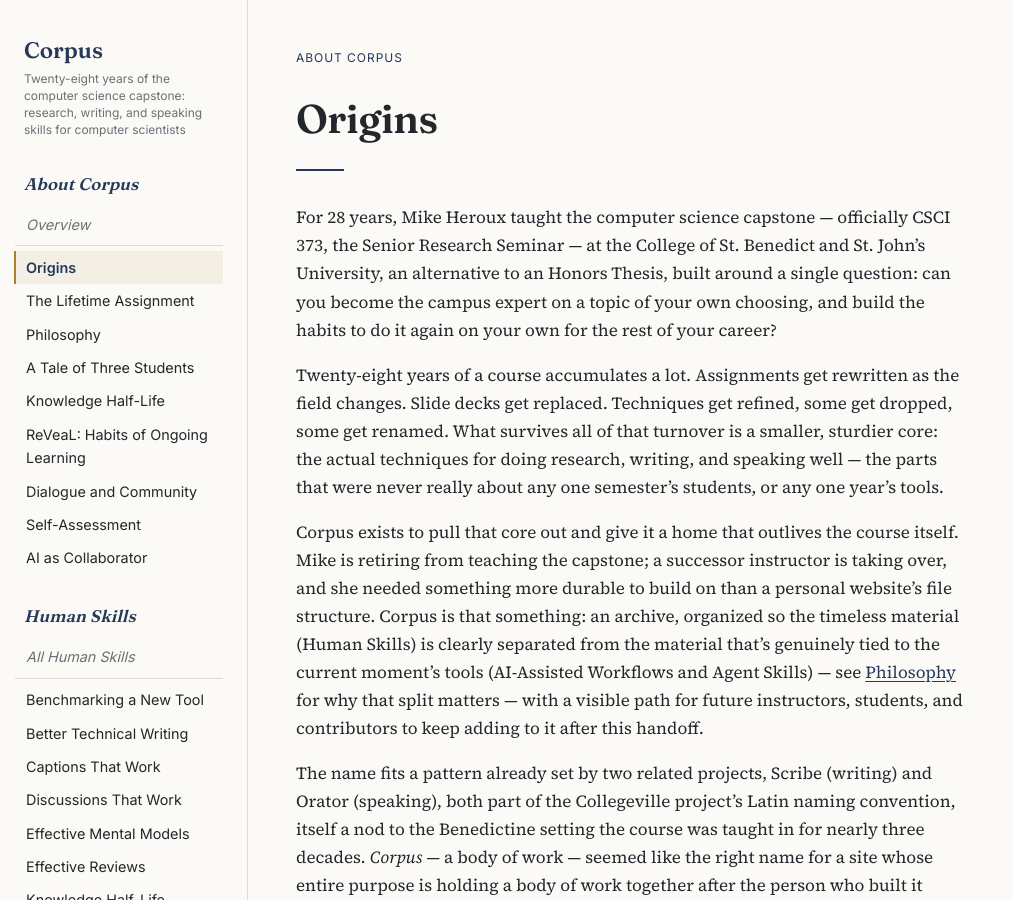
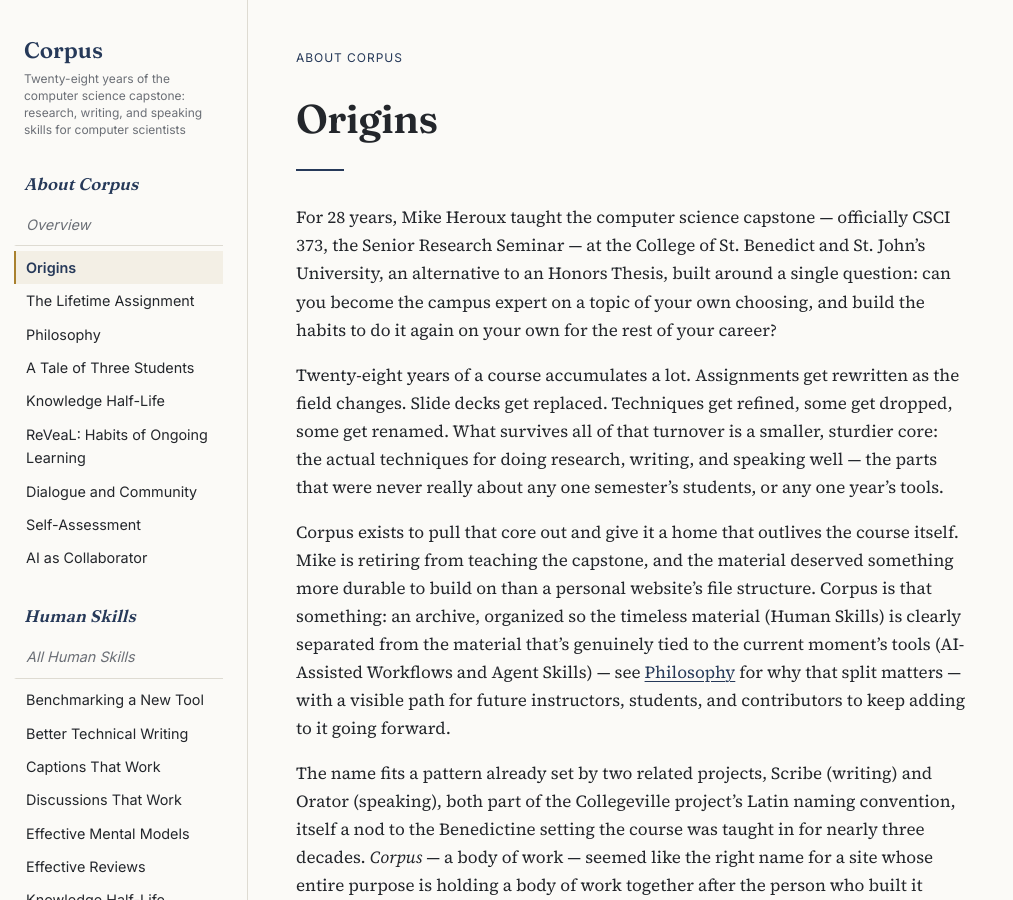
Before and after one commit to Collegeville/Corpus, a Jekyll site: the page built from _about_corpus/origins.md, in a window 1280 px wide and 900 px high. Shown: the whole window, without its empty margins (0-1013 px from the left). Built offline with Jekyll 4.4.1, drawn with Linux system fonts in a browser that asks for light colours.

Commit message:
Remove successor instructor mention from Origins
Rephrases the paragraph explaining why Corpus needs to be durable so
it no longer references a specific successor instructor taking over
the course — the need for durability is now attributed to the
material itself. "after this handoff" became "going forward" since
there's no longer a specific handoff event being described.

```diff
--- a/_about_corpus/origins.md
+++ b/_about_corpus/origins.md
@@ -16,12 +16,12 @@ research, writing, and speaking well — the parts that were never really about
 students, or any one year's tools.
 
 Corpus exists to pull that core out and give it a home that outlives the course itself. Mike is
-retiring from teaching the capstone; a successor instructor is taking over, and she needed something more
-durable to build on than a personal website's file structure. Corpus is that something: an
-archive, organized so the timeless material (Human Skills) is clearly separated from the material
-that's genuinely tied to the current moment's tools (AI-Assisted Workflows and Agent Skills) — see
+retiring from teaching the capstone, and the material deserved something more durable to build on
+than a personal website's file structure. Corpus is that something: an archive, organized so the
+timeless material (Human Skills) is clearly separated from the material that's genuinely tied to
+the current moment's tools (AI-Assisted Workflows and Agent Skills) — see
 [Philosophy]({{ '/about-corpus/philosophy/' | relative_url }}) for why that split matters — with a visible path for
-future instructors, students, and contributors to keep adding to it after this handoff.
+future instructors, students, and contributors to keep adding to it going forward.
 
 The name fits a pattern already set by two related projects, Scribe (writing) and Orator
 (speaking), both part of the Collegeville project's Latin naming convention, itself a nod to the
```
